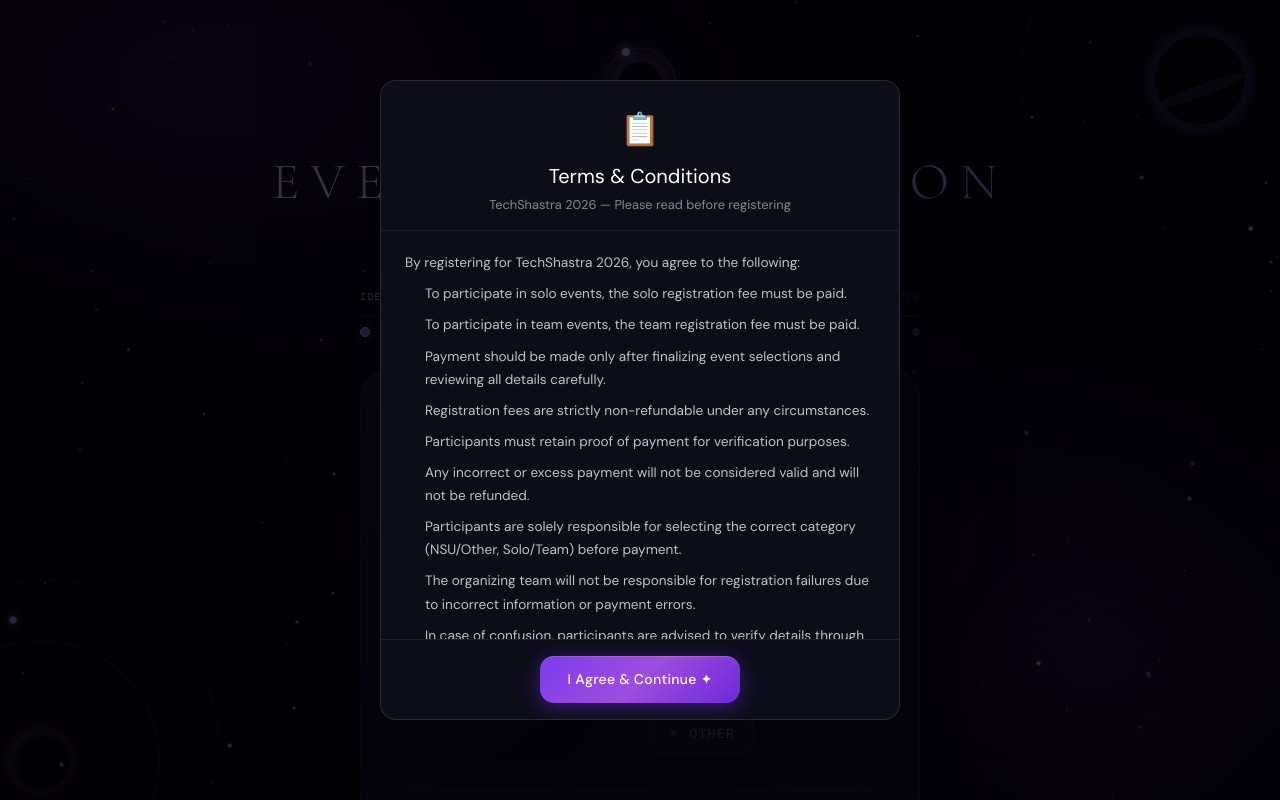
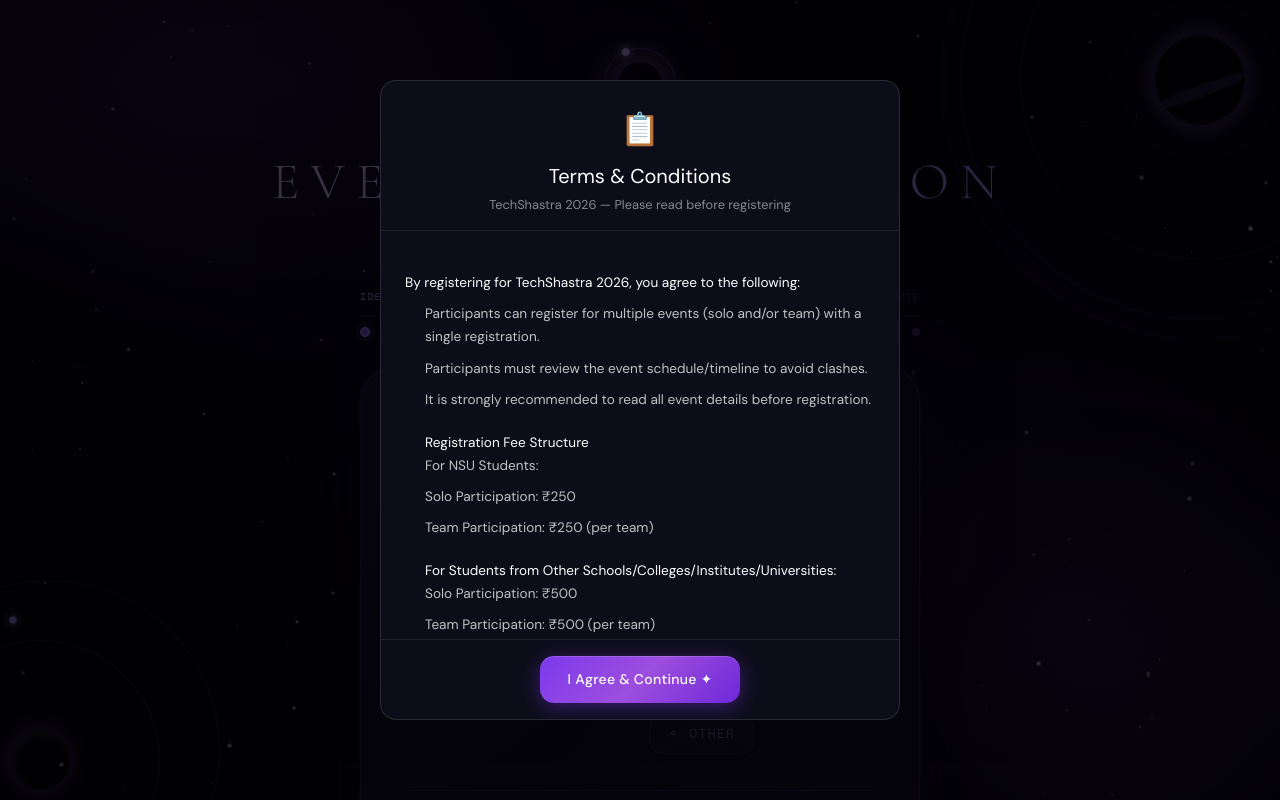
Before and after one commit to karsh-utkarsh/tech-shastra-2-, a React (Vite) app: page /register in a window 1280 px wide. Shown: the top 800 px of the page. Built offline with nearby package versions, Linux system fonts and the light colour scheme.

Commit message:
guidelines

```diff
--- a/src/Pages/register.jsx
+++ b/src/Pages/register.jsx
@@ -62,9 +62,23 @@
         <div className="terms-body">
           <p>By registering for TechShastra 2026, you agree to the following:</p>
           <ul>
-            <li>To participate in solo events, the solo registration fee must be paid.</li>
-            <li>To participate in team events, the team registration fee must be paid.</li>
-            <li> Payment should be made only after finalizing event selections and reviewing all details carefully.</li>
+            <li> Participants can register for multiple events (solo and/or team) with a single registration.</li>
+            <li> Participants must review the event schedule/timeline to avoid clashes.</li>
+            <li>It is strongly recommended to read all event details before registration.</li>
+
+            <p>Registration Fee Structure</p>
+
+
+            <li>For NSU Students:</li>
+            <li>Solo Participation: ₹250</li>
+            <li>Team Participation: ₹250 (per team)</li>
+
+
+            <p>For Students from Other Schools/Colleges/Institutes/Universities:</p>
+            <li>Solo Participation: ₹500</li>
+            <li>Team Participation: ₹500 (per team)</li>
+
+
             <li>Registration fees are strictly non-refundable under any circumstances.</li>
             <li> Participants must retain proof of payment for verification purposes.</li>
             <li>Any incorrect or excess payment will not be considered valid and will not be refunded.</li>
--- a/src/Styles/register.css
+++ b/src/Styles/register.css
@@ -1291,6 +1291,11 @@
   margin-bottom: 0.5rem;
 }
 
+.terms-body p{
+  color:white;
+  margin-top:20px;
+}
+
 .terms-footer {
   padding: 1rem 1.5rem;
   border-top: 1px solid rgba(255, 255, 255, 0.08);
```
